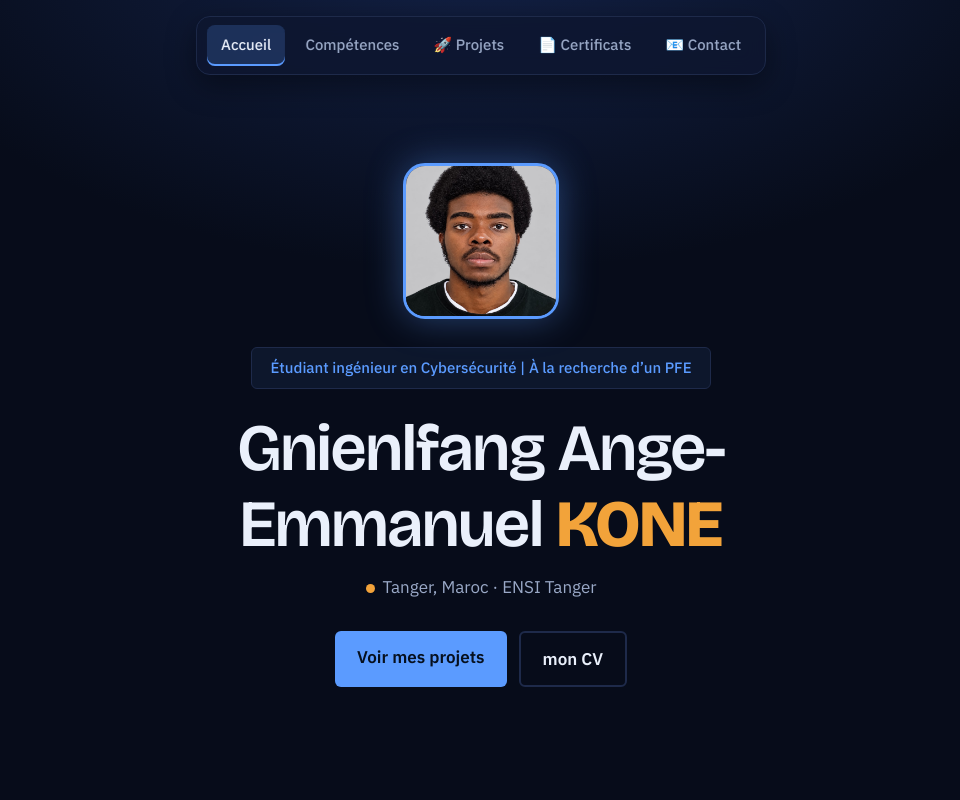
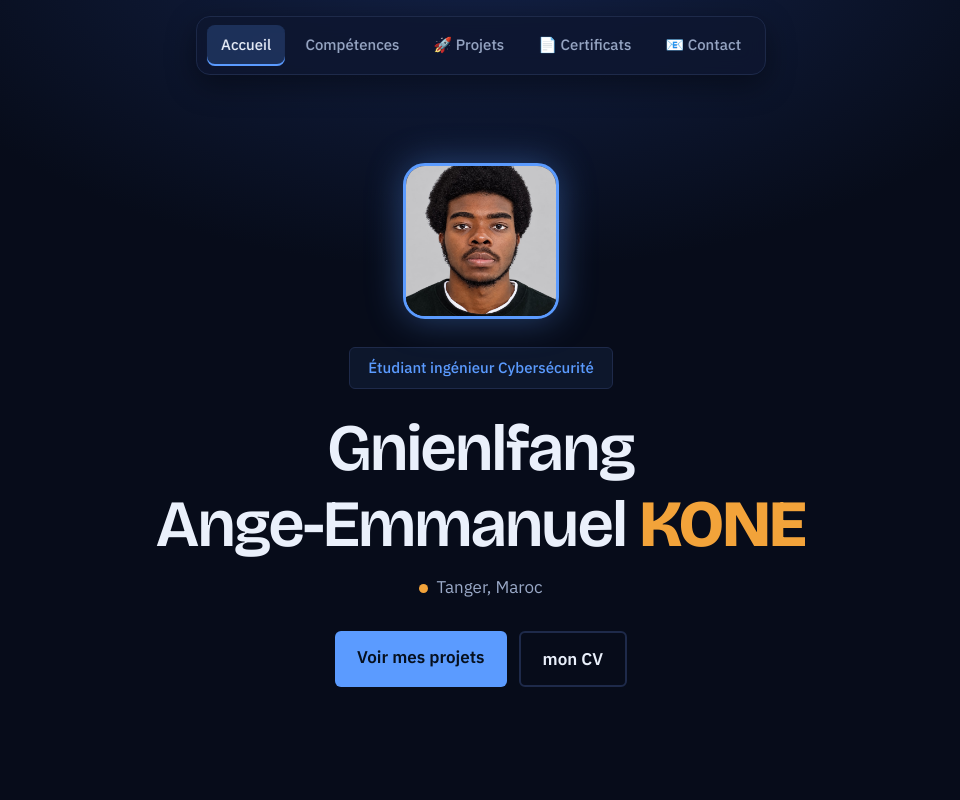
Before and after one commit to gnienlfangangeemmanuelkone/gnienlfangangeemmanuelkone.github.io, a plain HTML site: page index.html in a window 1280 px wide. Shown: the top 800 px of the page, without its empty margins (159-1119 px from the left). Drawn offline with nearby package versions, Linux system fonts and the light colour scheme.

```diff
--- a/index.html
+++ b/index.html
@@ -3,7 +3,7 @@
 <head>
 <meta charset="utf-8">
 <meta name="viewport" content="width=device-width, initial-scale=1">
-<title>Gnienlfang Ange-Emmanuel Kone – Réseaux & Cybersécurité</title>
+<title>Gnienlfang Ange-Emmanuel Kone – Réseaux | Cloud & Cybersécurité</title>
 <meta name="description" content="Portfolio de Gnienlfang Ange-Emmanuel Kone, étudiant ingénieur en réseaux et cybersécurité à l’ENSI Tanger.">
 <link rel="preconnect" href="https://fonts.googleapis.com">
 <link rel="preconnect" href="https://fonts.gstatic.com" crossorigin>
@@ -22,10 +22,10 @@
 <header class="hero" id="accueil">
   <!-- Ta photo : images/photo.jpg (carrée de préférence) -->
   <div class="photo"><span aria-hidden="true">E</span><img src="images/photo.jpg" alt="Portrait de Gnienlfang Ange-Emmanuel Kone" onerror="this.remove()"></div>
-  <span class="badge">Étudiant ingénieur en Cybersécurité | À la recherche d’un PFE</span>
-  <h1>Gnienlfang Ange-Emmanuel <b>KONE</b></h1>
+  <span class="badge">Étudiant ingénieur Cybersécurité </span>
+  <h1>Gnienlfang <br> Ange-Emmanuel <b>KONE</b> </h1>
   <!-- Modifie ta ville si besoin -->
-  <p class="where">Tanger, Maroc · ENSI Tanger</p>
+  <p class="where">Tanger, Maroc </p>
   <div class="btns">
     <a class="cta" href="#projets">Voir mes projets</a>
    <a class="cta ghost" href="cv.pdf" target="_blank" rel="noopener"> mon CV</a>
```
